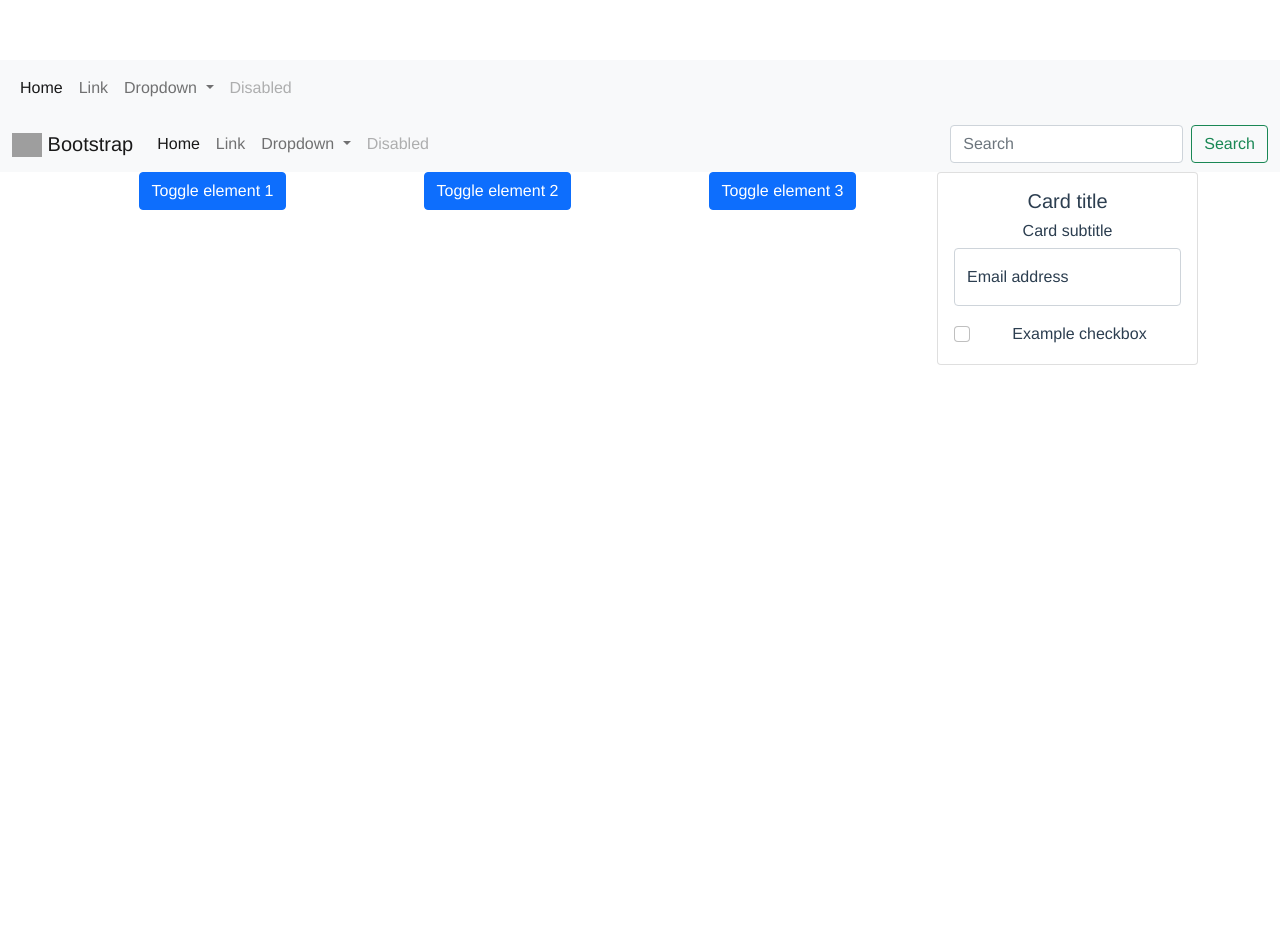
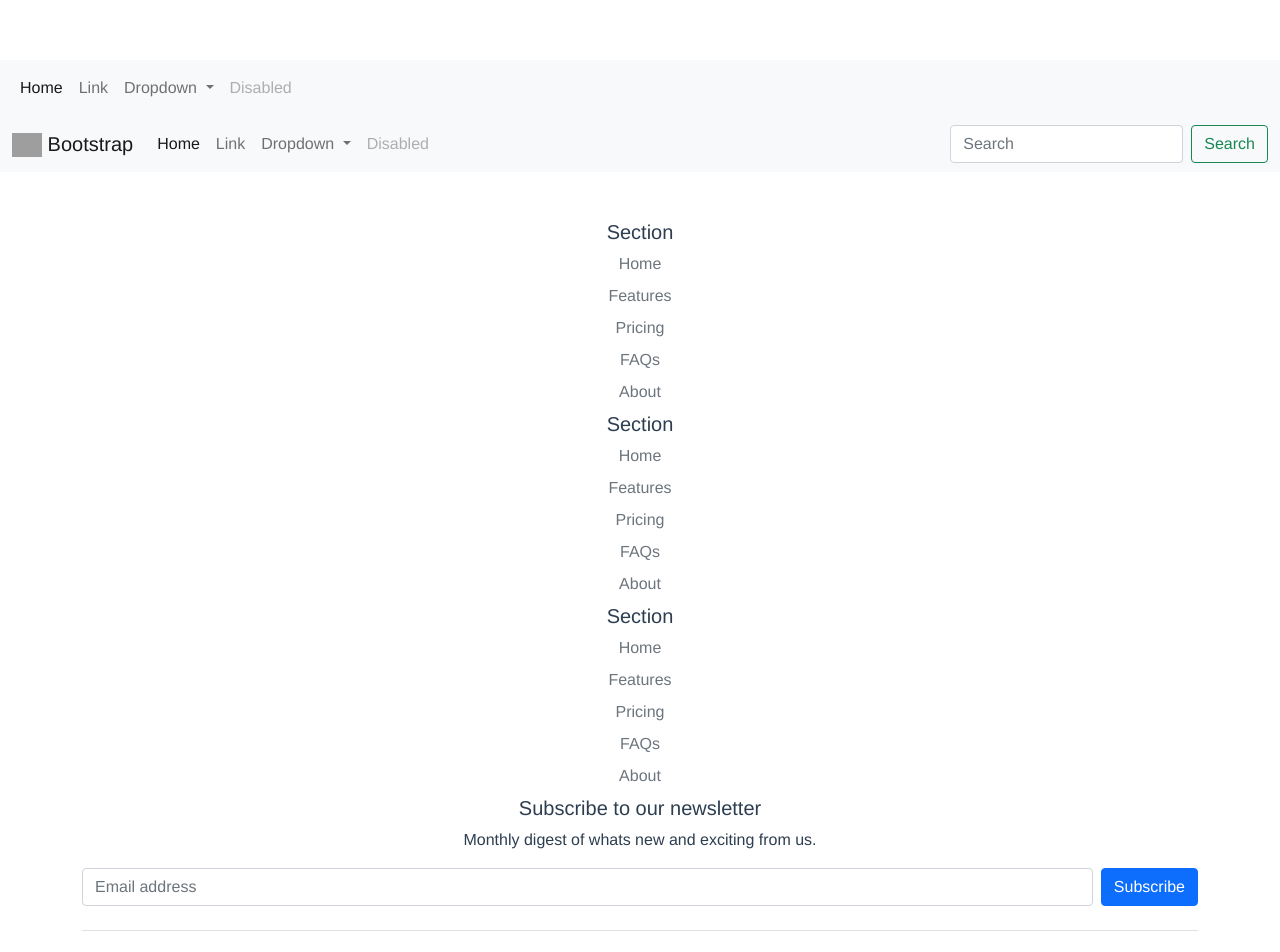
Before and after one commit to forbelieveme/laika-test-view, a Vue app: page / in a window 1280 px wide. Shown: the top 952 px of the page. Before the commit the page ends 800 px from the top, so only its background shows below. Built offline with nearby package versions, Linux system fonts and the light colour scheme; grey boxes are pictures that could not be loaded.

Commit message:
Cambia la plantilla del footer de collapse a hidden elements

```diff
--- a/src/components/Footer.vue
+++ b/src/components/Footer.vue
@@ -1,100 +1,114 @@
 <template>
   <div class="container">
+    <footer class="py-5">
       <div class="row">
-      <div class="col-12 col-lg-3">
-        <p>
-          <a
-            class="btn btn-primary"
-            data-bs-toggle="collapse"
-            href="#multiCollapseExample1"
-            role="button"
-            aria-expanded="false"
-            aria-controls="multiCollapseExample1"
-            >Toggle element 1</a
-          >
-        </p>
-        <div class="collapse multi-collapse" id="multiCollapseExample1">
-          <div class="card card-body">
-            Some placeholder content for the first collapse component of this
-            multi-collapse example. This panel is hidden by default but revealed
-            when the user activates the relevant trigger.
-          </div>
-        </div>
+        <div class="col-12 d-none d-sm-block">
+          <h5>Section</h5>
+          <ul class="nav flex-column">
+            <li class="nav-item mb-2">
+              <a href="#" class="nav-link p-0 text-muted">Home</a>
+            </li>
+            <li class="nav-item mb-2">
+              <a href="#" class="nav-link p-0 text-muted">Features</a>
+            </li>
+            <li class="nav-item mb-2">
+              <a href="#" class="nav-link p-0 text-muted">Pricing</a>
+            </li>
+            <li class="nav-item mb-2">
+              <a href="#" class="nav-link p-0 text-muted">FAQs</a>
+            </li>
+            <li class="nav-item mb-2">
+              <a href="#" class="nav-link p-0 text-muted">About</a>
+            </li>
+          </ul>
         </div>
 
-      <div class="col-12 col-lg-3">
-        <p>
-          <button
-            class="btn btn-primary"
-            type="button"
-            data-bs-toggle="collapse"
-            data-bs-target="#multiCollapseExample2"
-            aria-expanded="false"
-            aria-controls="multiCollapseExample2"
-          >
-            Toggle element 2
-          </button>
-        </p>
-        <div class="collapse multi-collapse" id="multiCollapseExample2">
-          <div class="card card-body">
-            Some placeholder content for the second collapse component of this
-            multi-collapse example. This panel is hidden by default but revealed
-            when the user activates the relevant trigger.
-          </div>
-        </div>
+        <div class="col-12 d-none d-sm-block">
+          <h5>Section</h5>
+          <ul class="nav flex-column">
+            <li class="nav-item mb-2">
+              <a href="#" class="nav-link p-0 text-muted">Home</a>
+            </li>
+            <li class="nav-item mb-2">
+              <a href="#" class="nav-link p-0 text-muted">Features</a>
+            </li>
+            <li class="nav-item mb-2">
+              <a href="#" class="nav-link p-0 text-muted">Pricing</a>
+            </li>
+            <li class="nav-item mb-2">
+              <a href="#" class="nav-link p-0 text-muted">FAQs</a>
+            </li>
+            <li class="nav-item mb-2">
+              <a href="#" class="nav-link p-0 text-muted">About</a>
+            </li>
+          </ul>
         </div>
 
-      <div class="col-12 col-lg-3">
-        <p>
-          <button
-            class="btn btn-primary"
-            type="button"
-            data-bs-toggle="collapse"
-            data-bs-target="#multiCollapseExample3"
-            aria-expanded="false"
-            aria-controls="multiCollapseExample3"
+        <div class="col-12 d-none d-sm-block">
+          <h5>Section</h5>
+          <ul class="nav flex-column">
+            <li class="nav-item mb-2">
+              <a href="#" class="nav-link p-0 text-muted">Home</a>
+            </li>
+            <li class="nav-item mb-2">
+              <a href="#" class="nav-link p-0 text-muted">Features</a>
+            </li>
+            <li class="nav-item mb-2">
+              <a href="#" class="nav-link p-0 text-muted">Pricing</a>
+            </li>
+            <li class="nav-item mb-2">
+              <a href="#" class="nav-link p-0 text-muted">FAQs</a>
+            </li>
+            <li class="nav-item mb-2">
+              <a href="#" class="nav-link p-0 text-muted">About</a>
+            </li>
+          </ul>
+        </div>
+
+        <div class="col-12">
+          <form>
+            <h5>Subscribe to our newsletter</h5>
+            <p>Monthly digest of whats new and exciting from us.</p>
+            <div class="d-flex w-100 gap-2">
+              <label for="newsletter1" class="visually-hidden"
+                >Email address</label
               >
-            Toggle element 3
-          </button>
-        </p>
-        <div class="collapse multi-collapse" id="multiCollapseExample3">
-          <div class="card card-body">
-            Some placeholder content for the second collapse component of this
-            multi-collapse example. This panel is hidden by default but revealed
-            when the user activates the relevant trigger.
-          </div>
-        </div>
-      </div>
-      <div class="col-12 col-lg-3">
-        <div class="card">
-          <div class="card-body">
-            <h5 class="card-title">Card title</h5>
-            <h6 class="card-title">Card subtitle</h6>
-            <form>
-              <div class="form-floating mb-3">
               <input
-                  type="email"
+                id="newsletter1"
+                type="text"
                 class="form-control"
-                  id="floatingInput"
-                  placeholder="name@example.com"
+                placeholder="Email address"
               />
-                <label for="floatingInput">Email address</label>
-              </div>
-              <div class="form-check">
-                <input
-                  class="form-check-input"
-                  type="checkbox"
-                  id="gridCheck1"
-                />
-                <label class="form-check-label" for="gridCheck1">
-                  Example checkbox
-                </label>
+              <button class="btn btn-primary" type="button">Subscribe</button>
             </div>
           </form>
         </div>
       </div>
+
+      <div class="d-flex justify-content-between py-4 my-4 border-top">
+        <p>© 2021 Company, Inc. All rights reserved.</p>
+        <ul class="list-unstyled d-flex">
+          <li class="ms-3">
+            <a class="link-dark" href="#"
+              ><svg class="bi" width="24" height="24">
+                <use xlink:href="#twitter"></use></svg
+            ></a>
+          </li>
+          <li class="ms-3">
+            <a class="link-dark" href="#"
+              ><svg class="bi" width="24" height="24">
+                <use xlink:href="#instagram"></use></svg
+            ></a>
+          </li>
+          <li class="ms-3">
+            <a class="link-dark" href="#"
+              ><svg class="bi" width="24" height="24">
+                <use xlink:href="#facebook"></use></svg
+            ></a>
+          </li>
+        </ul>
       </div>
-    </div>
+    </footer>
   </div>
 </template>
 
```
Lines whose indentation alone changed are shown as unchanged.
